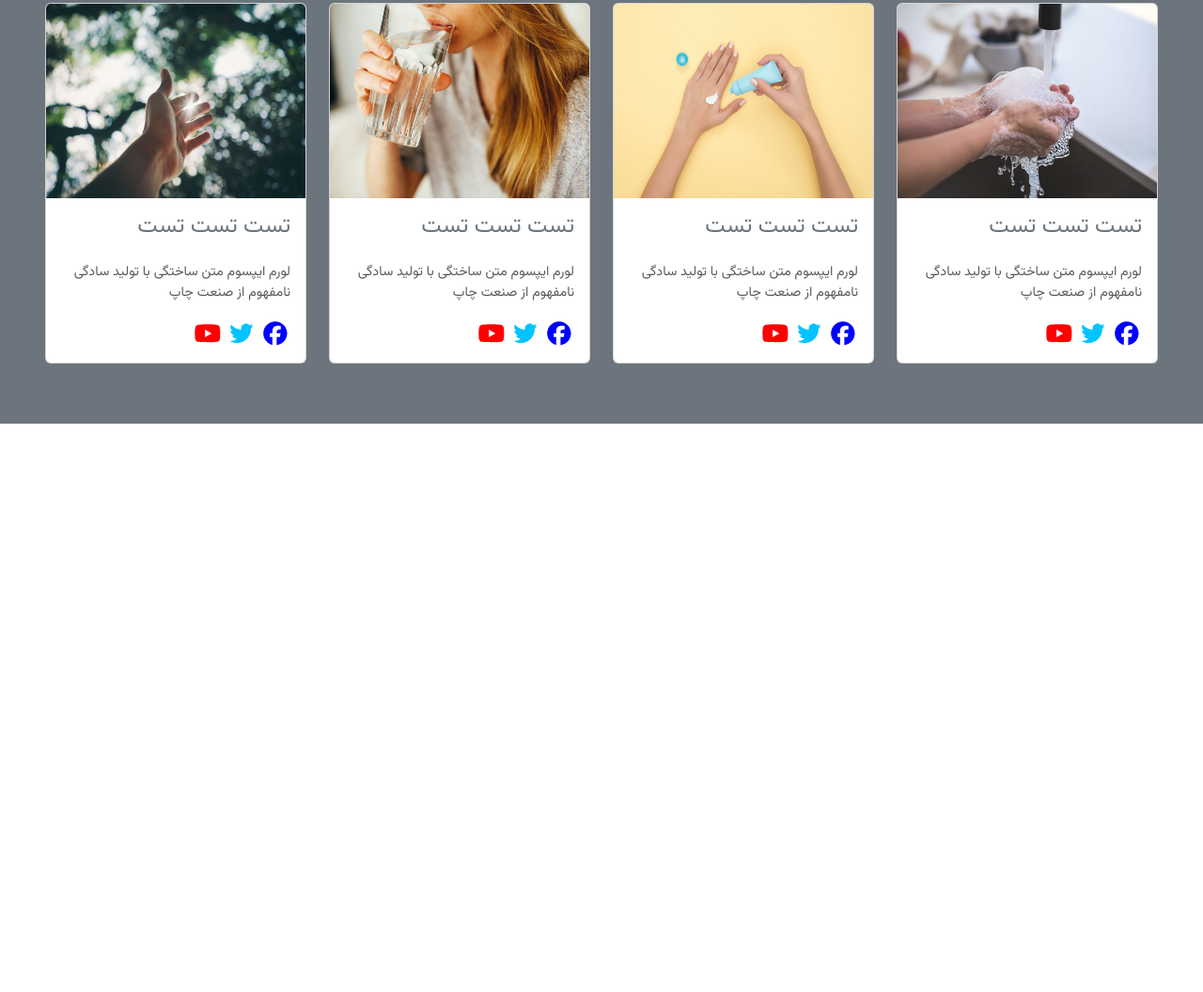
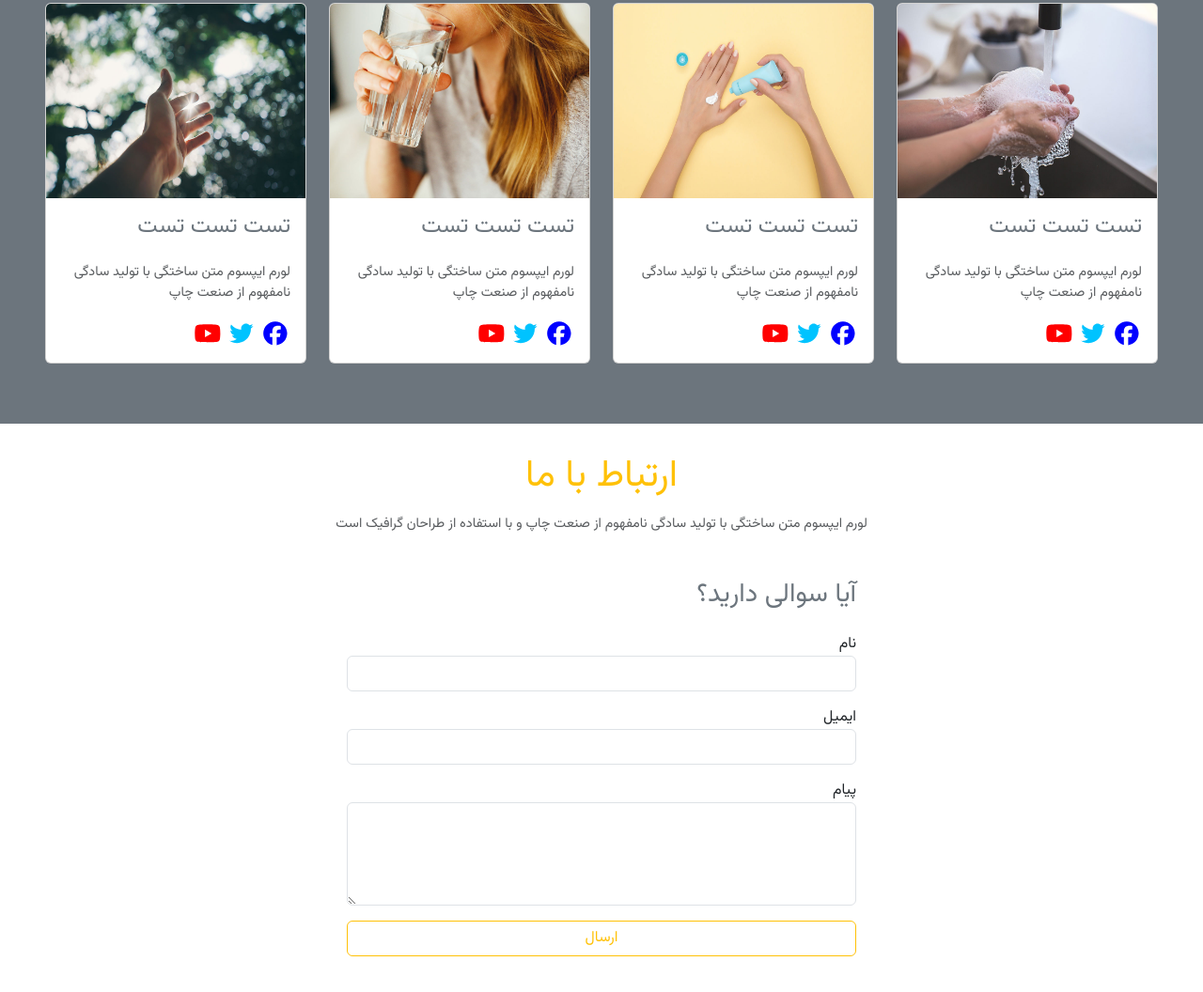
Before and after one commit to amir-jm/Dove-project, a website: page index.html in a window 1280 px wide. Shown: the part 2025-3081 px from the top of the page at 94% size. Before the commit the page ends 2492 px from the top, so only its background shows below. Drawn offline with nearby package versions, Linux system fonts and the light colour scheme.

Commit message:
add contact us

```diff
--- a/index.html
+++ b/index.html
@@ -169,7 +169,25 @@
             </div>
         </div>
     </div>
-
+    <!-- ........... contact us ............. -->
+    <div class="container p-3 mb-5">
+        <h1 class="text-warning text-center mb-3">ارتباط با ما</h1>
+        <p class="text-muted text-center mb-5">لورم ایپسوم متن ساختگی با تولید سادگی نامفهوم از صنعت چاپ و با استفاده از طراحان گرافیک است</p>
+        <div class="row d-flex justify-content-center">
+            <div class="col-lg-6 col-sm-10">
+            <form action="" class="w-100">
+                <h3 class="text-secondary mb-4">آیا سوالی دارید؟</h3>
+                <label for="name">نام</label>
+                <input id="name" type="text" class="form-control mb-3">
+                <label for="email">ایمیل</label>
+                <input id="email" type="email" class="form-control mb-3">
+                <label for="massage">پیام</label>
+                <textarea name="massage" class="form-control mb-3" id="massage" rows="4"></textarea>
+                <button class="btn btn-outline-warning w-100">ارسال</button>
+            </form>
+        </div>
+        </div>
+    </div>
 
     <script src="./node_modules/bootstrap/dist/js/bootstrap.bundle.min.js"></script>
 </body>
```
